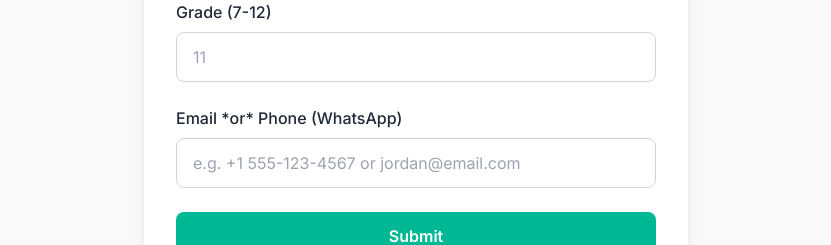
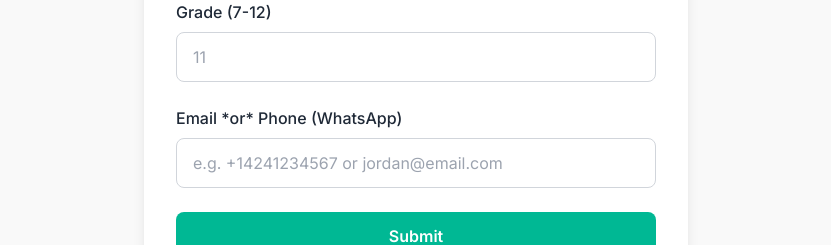
Before and after one commit to satinsiders/daily-care-landing, a Next.js app: page / in a window 1280 px wide. Shown: the part 7940-8185 px from the top of the page, without its empty margins (224-1055 px from the left). Built offline with nearby package versions, Linux system fonts and the light colour scheme.

Commit message:
Update LeadForm.js

```diff
--- a/components/LeadForm.js
+++ b/components/LeadForm.js
@@ -113,7 +113,7 @@ export default function LeadForm() {
                 value={form.contact}
                 onChange={handleChange}
                 className="input"
-                placeholder="e.g. +1 555-123-4567 or jordan@email.com"
+                placeholder="e.g. +14241234567 or jordan@email.com"
                 required
               />
             </label>
```
